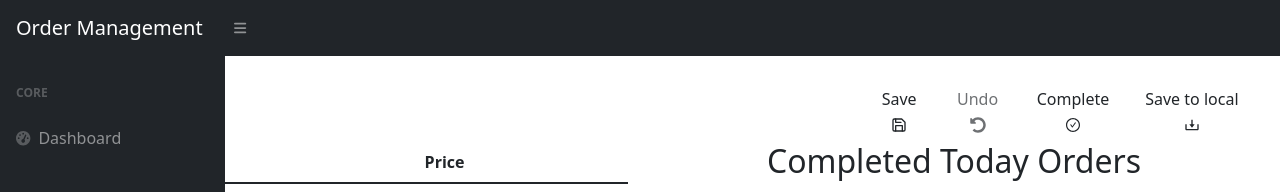
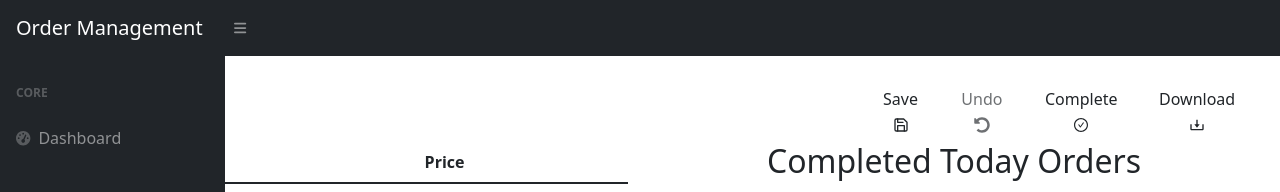
Before and after one commit to dnthem/order_management_backend, a React (Vite) app: page / in a window 1280 px wide. Shown: the top 192 px of the page. Built offline with nearby package versions, Linux system fonts and the light colour scheme.

Commit message:
changed save to local to download

```diff
--- a/src/Sections/Orders/Orders.jsx
+++ b/src/Sections/Orders/Orders.jsx
@@ -152,7 +152,7 @@ function Orders(props) {
                         <button className="mt-4 btn" onClick={handleSave}>Save <FiSave/></button>
                         <button className="mt-4 btn" onClick={handleUndo}  disabled={undoStack.length===0? true:false}>Undo <FaUndoAlt/></button>
                         <button className="mt-4 btn" onClick={handleComplete}>Complete <AiOutlineCheckCircle/></button>
-                        <button className="mt-4 btn" onClick={handleSaveToLocal}>Save to local <BiDownload/></button>
+                        <button className="mt-4 btn" onClick={handleSaveToLocal}>Download <BiDownload/></button>
                     </div>
 
                 </div>
```
Also changed, not shown: 1 other file (tests, documents, lock files or other folders).
